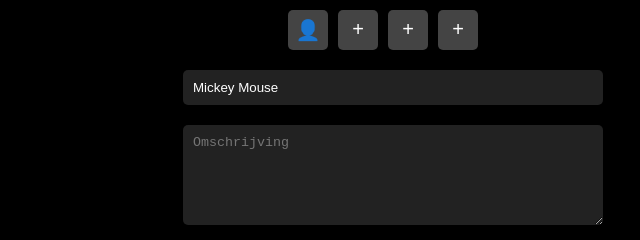
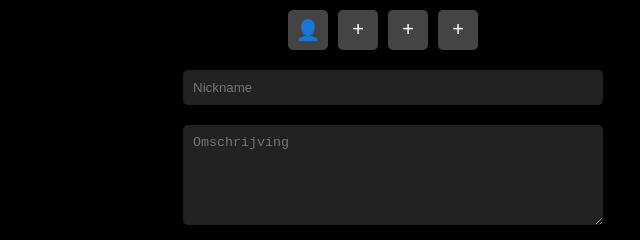
Before and after one commit to DenisS96/bichat, a plain HTML site: page index.html in a window 1280 px wide. Shown: the part 248-488 px from the top of the page, 257-897 px from the left. Drawn offline with Linux system fonts and the light colour scheme.

Commit message:
Add files via upload

```diff
--- a/index.html
+++ b/index.html
@@ -192,7 +192,7 @@ a{
 
 </div>
 
-<input type="text" placeholder="Nickname" value="Mickey Mouse">
+<input type="text" placeholder="Nickname">
 
 <textarea placeholder="Omschrijving"></textarea>
 
```
